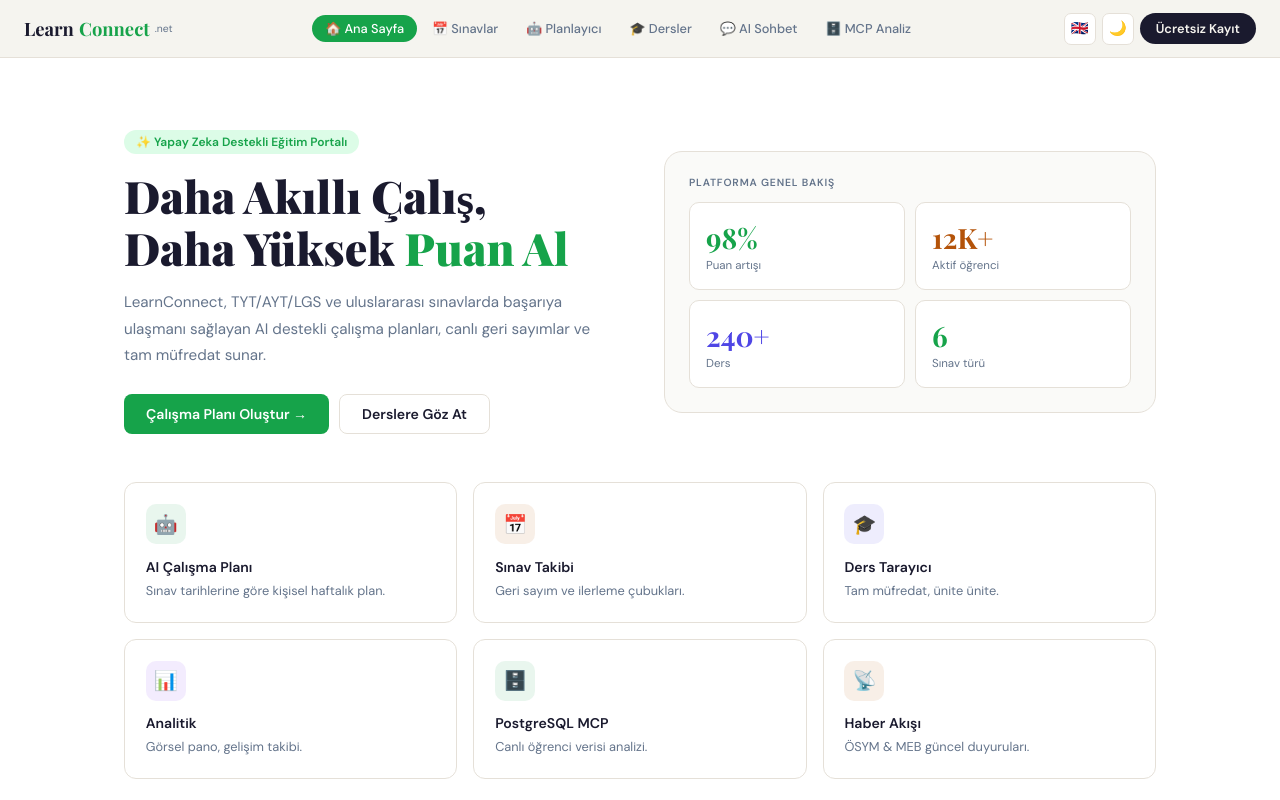
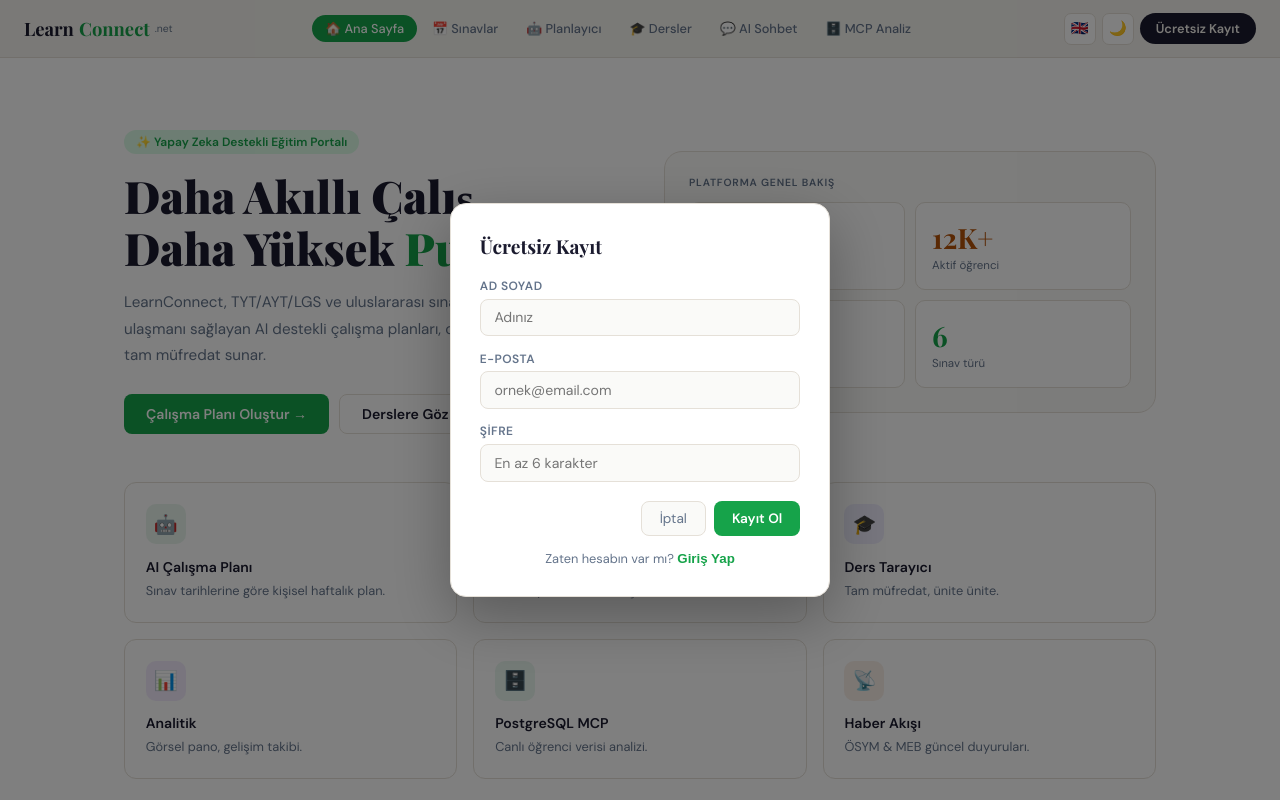
Before and after one commit to metinbagdat/learncon, a Next.js app: page / in a window 1280 px wide. Both pictures are taken after a click on the button "Ücretsiz Kayıt". Shown: the top 800 px of the page. Built offline with nearby package versions, Linux system fonts and the light colour scheme.

Commit message:
Update LearnConnectApp.jsx

```diff
--- a/components/LearnConnectApp.jsx
+++ b/components/LearnConnectApp.jsx
@@ -432,15 +432,14 @@
   const call = useCallback(async (prompt, system) => {
     setLoading(true); setError(null); setResult("");
     try {
-      const body = { model:"claude-sonnet-4-20250514", max_tokens:1000,
-        messages:[{ role:"user", content:prompt }] };
+      const body = { messages:[{ role:"user", content:prompt }] };
       if (system) body.system = system;
-      const res = await fetch("https://api.anthropic.com/v1/messages",{
+      const res = await fetch("/api/claude",{
         method:"POST", headers:{"Content-Type":"application/json"}, body:JSON.stringify(body)
       });
       if (!res.ok) {
         const e = await res.json().catch(()=>({}));
-        throw new Error(e.error?.message || `HTTP ${res.status}`);
+        throw new Error(e.error || `HTTP ${res.status}`);
       }
       const data = await res.json();
       const text = data.content?.map(b=>b.text||"").join("") || "";
@@ -455,13 +454,13 @@
   const callChat = useCallback(async (system, messages) => {
     setLoading(true); setError(null);
     try {
-      const res = await fetch("https://api.anthropic.com/v1/messages",{
+      const res = await fetch("/api/claude",{
         method:"POST", headers:{"Content-Type":"application/json"},
-        body:JSON.stringify({ model:"claude-sonnet-4-20250514", max_tokens:1000, system, messages })
+        body:JSON.stringify({ system, messages })
       });
       if (!res.ok) {
         const e = await res.json().catch(()=>({}));
-        throw new Error(e.error?.message || `HTTP ${res.status}`);
+        throw new Error(e.error || `HTTP ${res.status}`);
       }
       const data = await res.json();
       const text = data.content?.map(b=>b.text||"").join("") || "";
@@ -958,7 +957,7 @@
                 {aiSuggest}
               </div>
             )}
-            <button className="enroll-btn">{ct.enroll}</button>
+            <EnrollButton course={selected} ct={ct}/>
             <button className="btn-ai" style={{width:"100%",justifyContent:"center",marginTop:"7px",background:th.elevated,color:th.ink,border:`1px solid ${th.border}`}} onClick={suggestNext} disabled={loading}>
               {loading?<Dots/>:ct.aiNext}
             </button>
@@ -966,6 +965,33 @@
         )}
       </div>
     </div>
+  );
+}
+
+
+function EnrollButton({ course, ct }) {
+  const { authUser, setAuthModal, addToast, lang, th } = useApp();
+  const [enrolled, setEnrolled] = useState(()=>{
+    if (typeof window === 'undefined') return false;
+    const e = JSON.parse(localStorage.getItem('lc_enrollments')||'[]');
+    return e.includes(course?.id);
+  });
+
+  function handleEnroll() {
+    if (!authUser) { setAuthModal('register'); return; }
+    const e = JSON.parse(localStorage.getItem('lc_enrollments')||'[]');
+    if (!e.includes(course.id)) {
+      localStorage.setItem('lc_enrollments', JSON.stringify([...e, course.id]));
+      setEnrolled(true);
+      addToast(lang==="tr"?`${course.name} dersine kaydoldunuz! 🎉`:`Enrolled in ${course.name}! 🎉`);
+    }
+  }
+
+  return (
+    <button className="enroll-btn" onClick={handleEnroll}
+      style={{background: enrolled ? th.gold : undefined}}>
+      {enrolled ? (lang==="tr"?"✓ Kayıtlısınız":"✓ Enrolled") : ct.enroll}
+    </button>
   );
 }
 
@@ -1205,12 +1231,83 @@
   );
 }
 
+
+// ── AUTH MODAL ────────────────────────────────────────────────
+function AuthModal({ mode, setMode, onSuccess, onClose, lang, th }) {
+  const [name,  setName]  = useState("");
+  const [email, setEmail] = useState("");
+  const [pass,  setPass]  = useState("");
+  const [err,   setErr]   = useState("");
+
+  function submit() {
+    setErr("");
+    if (!email.trim() || !pass.trim()) { setErr(lang==="tr"?"E-posta ve şifre gerekli.":"Email and password required."); return; }
+    if (mode==="register" && !name.trim()) { setErr(lang==="tr"?"Ad gerekli.":"Name required."); return; }
+    if (pass.length < 6) { setErr(lang==="tr"?"Şifre en az 6 karakter.":"Password must be 6+ chars."); return; }
+
+    const users = JSON.parse(localStorage.getItem('lc_users')||'[]');
+
+    if (mode==="register") {
+      if (users.find(u=>u.email===email)) { setErr(lang==="tr"?"Bu e-posta zaten kayıtlı.":"Email already registered."); return; }
+      const user = { id: Date.now(), name: name.trim(), email: email.trim(), createdAt: new Date().toISOString() };
+      localStorage.setItem('lc_users', JSON.stringify([...users, { ...user, pass }]));
+      localStorage.setItem('lc_user', JSON.stringify(user));
+      onSuccess(user);
+    } else {
+      const found = users.find(u=>u.email===email && u.pass===pass);
+      if (!found) { setErr(lang==="tr"?"E-posta veya şifre hatalı.":"Invalid email or password."); return; }
+      const user = { id: found.id, name: found.name, email: found.email };
+      localStorage.setItem('lc_user', JSON.stringify(user));
+      onSuccess(user);
+    }
+  }
+
+  const isReg = mode==="register";
+  return (
+    <div className="overlay" onClick={onClose}>
+      <div className="modal" onClick={e=>e.stopPropagation()} style={{maxWidth:380}}>
+        <div className="modal-title">{isReg?(lang==="tr"?"Ücretsiz Kayıt":"Sign Up Free"):(lang==="tr"?"Giriş Yap":"Sign In")}</div>
+        {isReg && (
+          <div className="form-group">
+            <label className="form-label">{lang==="tr"?"Ad Soyad":"Full Name"}</label>
+            <input className="form-input" value={name} onChange={e=>setName(e.target.value)} placeholder={lang==="tr"?"Adınız":"Your name"} onKeyDown={e=>e.key==="Enter"&&submit()}/>
+          </div>
+        )}
+        <div className="form-group">
+          <label className="form-label">E-posta</label>
+          <input className="form-input" type="email" value={email} onChange={e=>setEmail(e.target.value)} placeholder="ornek@email.com" onKeyDown={e=>e.key==="Enter"&&submit()}/>
+        </div>
+        <div className="form-group">
+          <label className="form-label">{lang==="tr"?"Şifre":"Password"}</label>
+          <input className="form-input" type="password" value={pass} onChange={e=>setPass(e.target.value)} placeholder={lang==="tr"?"En az 6 karakter":"At least 6 chars"} onKeyDown={e=>e.key==="Enter"&&submit()}/>
+        </div>
+        {err && <div style={{background:"#fef2f2",border:"1px solid #fca5a5",borderRadius:7,padding:"8px 12px",fontSize:13,color:"#dc2626",marginBottom:".6rem"}}>{err}</div>}
+        <div className="modal-btns">
+          <button className="btn-cancel" onClick={onClose}>{lang==="tr"?"İptal":"Cancel"}</button>
+          <button className="btn-save" onClick={submit}>{isReg?(lang==="tr"?"Kayıt Ol":"Sign Up"):(lang==="tr"?"Giriş":"Sign In")}</button>
+        </div>
+        <div style={{textAlign:"center",marginTop:".9rem",fontSize:".8rem",color:th.light}}>
+          {isReg
+            ? <>{lang==="tr"?"Zaten hesabın var mı?":"Already have an account?"} <button style={{background:"none",border:"none",color:th.accent,cursor:"pointer",fontWeight:600}} onClick={()=>setMode("login")}>{lang==="tr"?"Giriş Yap":"Sign In"}</button></>
+            : <>{lang==="tr"?"Hesabın yok mu?":"No account?"} <button style={{background:"none",border:"none",color:th.accent,cursor:"pointer",fontWeight:600}} onClick={()=>setMode("register")}>{lang==="tr"?"Kayıt Ol":"Sign Up"}</button></>
+          }
+        </div>
+      </div>
+    </div>
+  );
+}
+
 // ── ROOT APP ──────────────────────────────────────────────────
 function App() {
   const [tab, setTab]   = useState("home");
   const [dark, setDark] = useState(false);
   const [lang, setLang] = useState("tr");
-  const [toasts, setToasts] = useState([]);
+  const [toasts,    setToasts]    = useState([]);
+  const [authModal, setAuthModal] = useState(null); // null | 'login' | 'register'
+  const [authUser,  setAuthUser]  = useState(()=>{
+    if (typeof window === 'undefined') return null;
+    try { return JSON.parse(localStorage.getItem('lc_user') || 'null'); } catch { return null; }
+  });
 
   const theme = THEMES[dark?"dark":"light"];
 
@@ -1229,7 +1326,8 @@
     t: TR[lang],
     th: theme.th,
     addToast,
-  }),[lang,dark,tab,setTab,addToast,theme]);
+    authUser, setAuthUser, setAuthModal,
+  }),[lang,dark,tab,setTab,addToast,theme,authUser,setAuthUser,setAuthModal]);
 
   const t = TR[lang].nav;
   const TABS = [
@@ -1261,7 +1359,15 @@
             <button className="icon-btn" onClick={()=>setDark(d=>!d)} title="Tema / Theme">
               {dark?"☀️":"🌙"}
             </button>
-            <button className="cta-btn">{t.signup}</button>
+            {authUser
+              ? <button className="cta-btn" onClick={()=>{
+                  if(window.confirm(lang==="tr"?`${authUser.name} olarak çıkış yapılsın mı?`:`Sign out as ${authUser.name}?`)){
+                    localStorage.removeItem('lc_user'); setAuthUser(null);
+                    addToast(lang==="tr"?"Çıkış yapıldı.":"Signed out.");
+                  }
+                }}>👤 {authUser.name}</button>
+              : <button className="cta-btn" onClick={()=>setAuthModal('register')}>{t.signup}</button>
+            }
           </div>
         </nav>
 
@@ -1272,6 +1378,16 @@
         {tab==="chat"    && <AIChat/>}
         {tab==="mcp"     && <MCPDashboard/>}
 
+        {/* Auth Modal */}
+        {authModal && (
+          <AuthModal
+            mode={authModal}
+            setMode={setAuthModal}
+            onSuccess={(user)=>{ setAuthUser(user); setAuthModal(null); addToast(lang==="tr"?`Hoş geldin, ${user.name}!`:`Welcome, ${user.name}!`); }}
+            onClose={()=>setAuthModal(null)}
+            lang={lang} th={theme.th}
+          />
+        )}
         {/* ✅ MobileNav — küçük ekranda görünür */}
         <MobileNav/>
 
```
